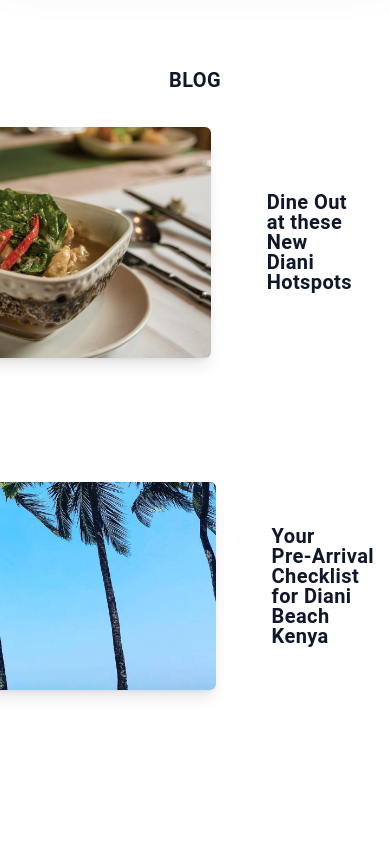
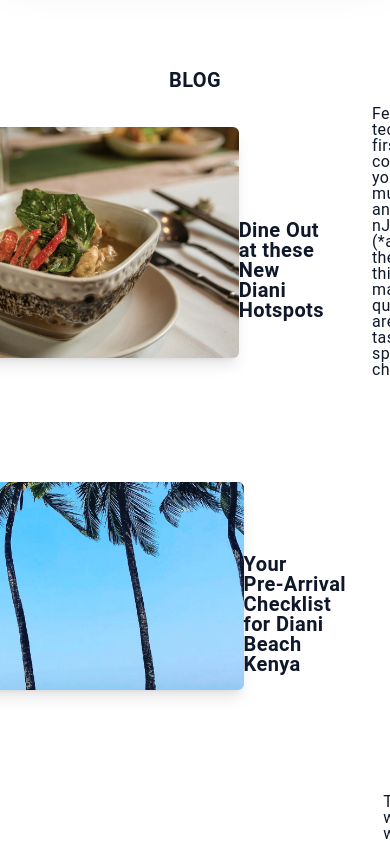
Before and after one commit to MatthewsRicky/travelapp, a Next.js app: page / in a window 390 px wide. Shown: the part 1060-1901 px from the top of the page. Built offline with nearby package versions, Linux system fonts and the light colour scheme.

Commit message:
text alignment

```diff
--- a/components/NewBlog.tsx
+++ b/components/NewBlog.tsx
@@ -26,7 +26,7 @@ const NewBlog = ({src, alt, title, description}: blogItems) => {
 
 
                   <Image src={blog.src} alt={blog.alt} height={500} width={500} className="rounded-md shadow-lg w-full my-4"/>
-                  <div className="flex gap-2">
+                  <div className="flex flex-col sm:flex-row gap-2">
                  <span>
                  <AiFillStar className="w-6 h-5 text-slate-900 drop-shadow-lg drop-shadow-sky-800 p-6 border-neutral-700-solid" />
                   </span>
```
